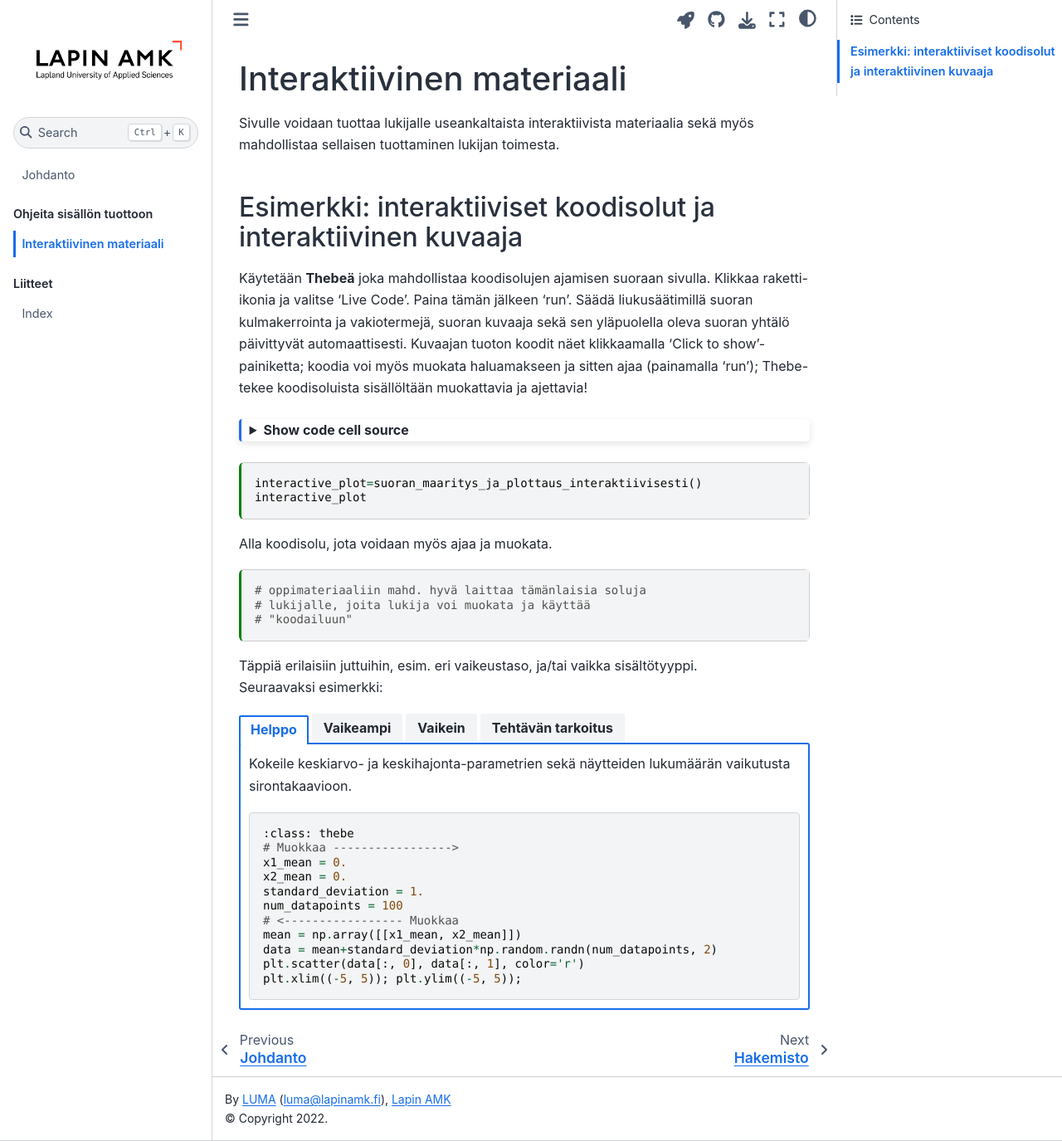
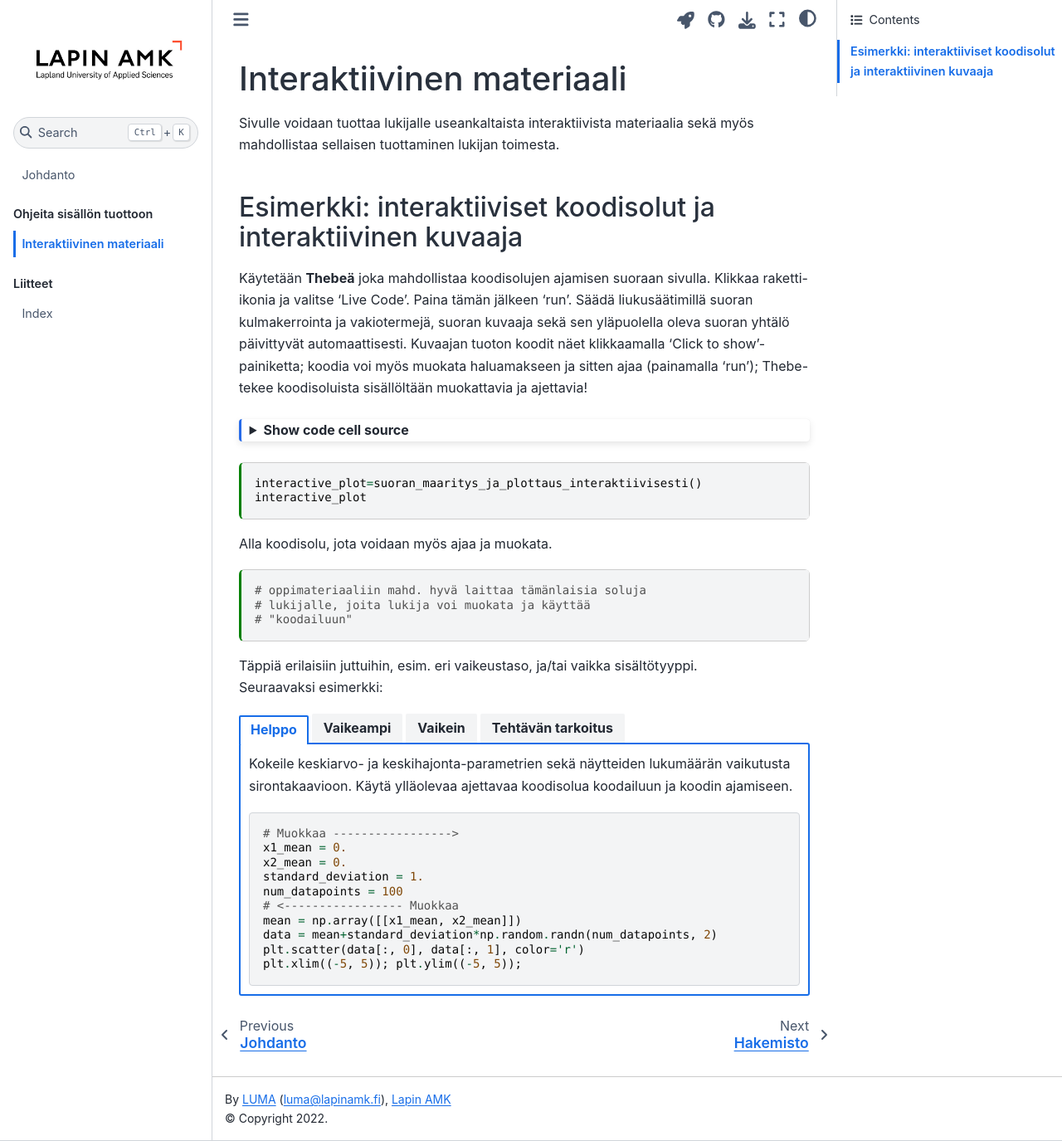
Before and after one commit to luma-lapinamk/luma-pohja, a Jupyter Book: the page built from notebooks/interaktiivinen.md, in a window 1280 px wide and 1375 px high. Shown: the whole window at 83% size. Built offline with Jupyter Book 1.0.4 settings and Sphinx 7.4.7 and the Sphinx Book theme 1.1.4, drawn with Linux system fonts in a browser that asks for light colours.

Commit message:
basic code cells in tabs

`````diff
--- a/notebooks/interaktiivinen.md
+++ b/notebooks/interaktiivinen.md
@@ -90,10 +90,10 @@
 
 ````{tab-item} Helppo
 Kokeile keskiarvo- ja keskihajonta-parametrien sekä näytteiden lukumäärän
-vaikutusta sirontakaavioon.
+vaikutusta sirontakaavioon. Käytä ylläolevaa ajettavaa koodisolua koodailuun
+ja koodin ajamiseen.
 
 ```ipython3
-:class: thebe
 # Muokkaa ----------------->
 x1_mean = 0.
 x2_mean = 0.
@@ -111,10 +111,10 @@
 Poimitaan näytteitä kaksiulotteisesta normaalijakaumasta.
 Alla oleva koodi on virheellinen yhdellä rivillä. Korjaa virhe sekä
 kokeile keskiarvo- ja keskihajonta-parametrien sekä näytteiden lukumäärän
-vaikutusta sirontakaavioon.
+vaikutusta sirontakaavioon. Käytä ylläolevaa ajettavaa koodisolua koodailuun
+ja koodin ajamiseen.
 
 ```ipython3
-:class: thebe
 # Muokkaa ----------------->
 x1_mean = 0.
 x2_mean = 0.
@@ -134,12 +134,8 @@
 Tee koodi jossa poimitaan näytteitä kaksiulotteisesta normaalijakaumasta,
 sekä tehdään näytteistä sirontakaavio. Oleta, että satunnaismuuttujien välillä
 on korrelaatiota. Tee koodi sellaiseksi, että korrelaatiokerrointa voidaan
-helposti säätää ja tutkia.
-
-```ipython3
-:class: thebe
-# lisää koodisi tänne
-```
+helposti säätää ja tutkia. Käytä ylläolevaa ajettavaa koodisolua koodailuun
+ja koodin ajamiseen.
 ````
 
 ````{tab-item} Tehtävän tarkoitus
`````
